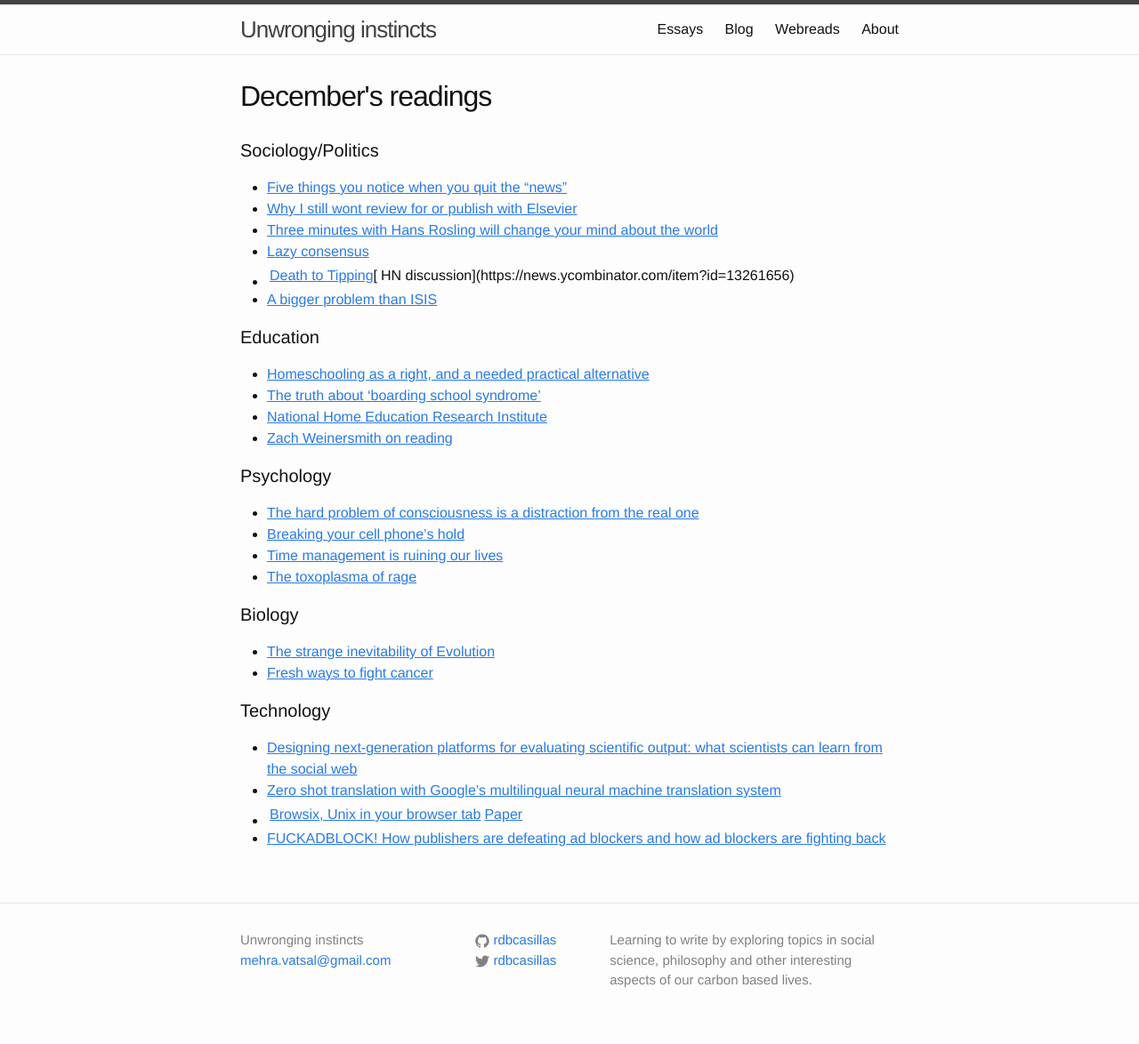
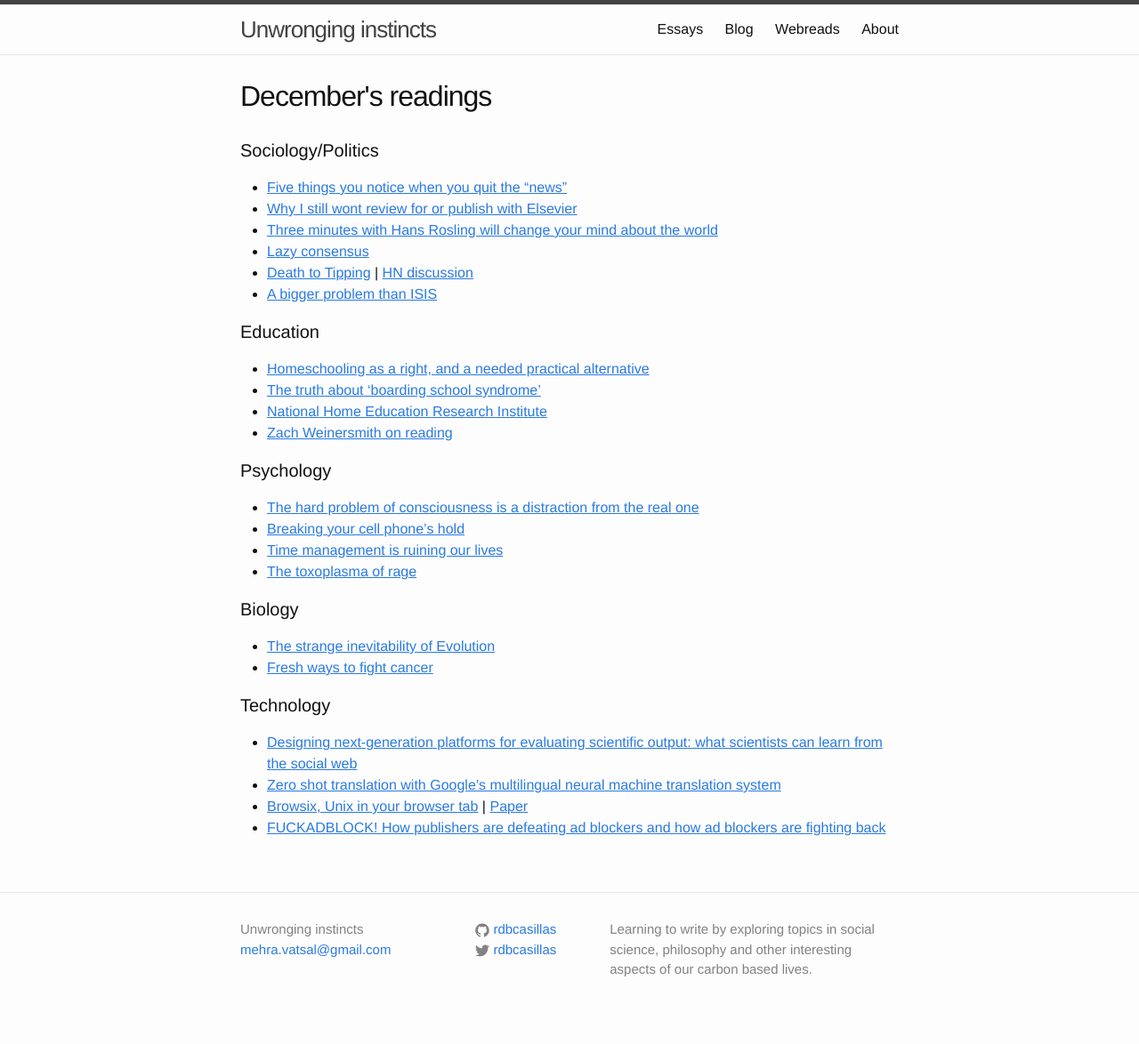
Before and after one commit to rdbcasillas/rdbcasillas.github.io, a Jekyll site: the page built from _posts/webreads/2016-12-02-December.md, in a window 1280 px wide. Shown: the whole page at 89% size. Built offline with Jekyll 4.4.1, drawn with Linux system fonts in a browser that asks for light colours.

Commit message:
fixed formatting for December links

```diff
--- a/_posts/webreads/2016-12-02-December.md
+++ b/_posts/webreads/2016-12-02-December.md
@@ -10,7 +10,8 @@ categories: webreads
 * [Why I still wont review for or publish with Elsevier](http://www.talyarkoni.org/blog/2016/12/12/why-i-still-wont-review-for-or-publish-with-elsevier-and-think-you-shouldnt-either/)
 * [Three minutes with Hans Rosling will change your mind about the world](http://www.nature.com/news/three-minutes-with-hans-rosling-will-change-your-mind-about-the-world-1.21143)
 * [Lazy consensus](http://nowviskie.org/2012/lazy-consensus/)
-* [Death to Tipping](http://tastefulventures.com/death-to-tipping)[ | HN discussion](https://news.ycombinator.com/item?id=13261656)
+* [Death to Tipping](http://tastefulventures.com/death-to-tipping)
+|  [HN discussion](https://news.ycombinator.com/item?id=13261656)
 * [A bigger problem than ISIS](http://www.newyorker.com/magazine/2017/01/02/a-bigger-problem-than-isis)
 
 #### Education
@@ -32,5 +33,6 @@ categories: webreads
 #### Technology
 * [Designing next-generation platforms for evaluating scientific output: what scientists can learn from the social web](http://journal.frontiersin.org/article/10.3389/fncom.2012.00072/full)
 * [Zero shot translation with Google's multilingual neural machine translation system](https://research.googleblog.com/2016/11/zero-shot-translation-with-googles.html)
-* [Browsix, Unix in your browser tab](https://browsix.org/) | [Paper](https://arxiv.org/abs/1611.07862)
+* [Browsix, Unix in your browser tab](https://browsix.org/)
+| [Paper](https://arxiv.org/abs/1611.07862)
 * [FUCKADBLOCK! How publishers are defeating ad blockers and how ad blockers are fighting back](http://blog.bugreplay.com/post/153861574674/fkadblock-how-publishers-are-defeating-ad)
```
